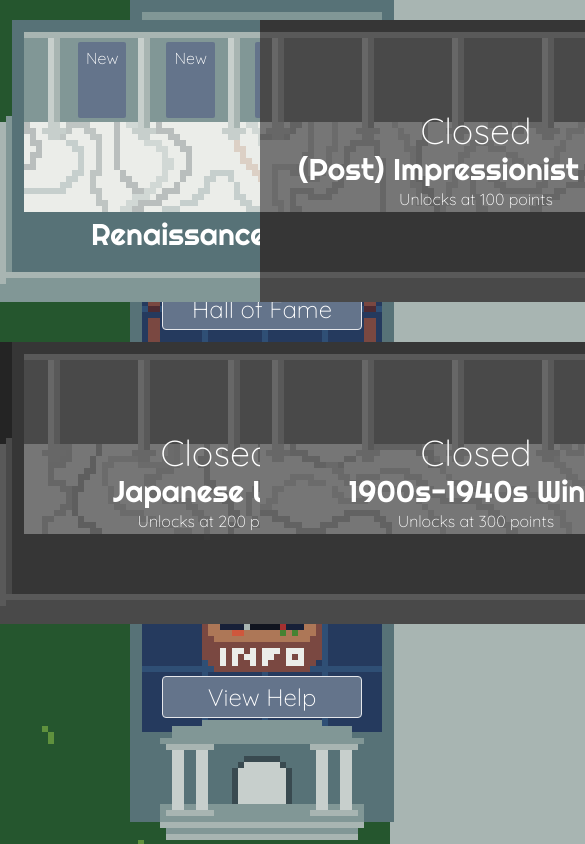
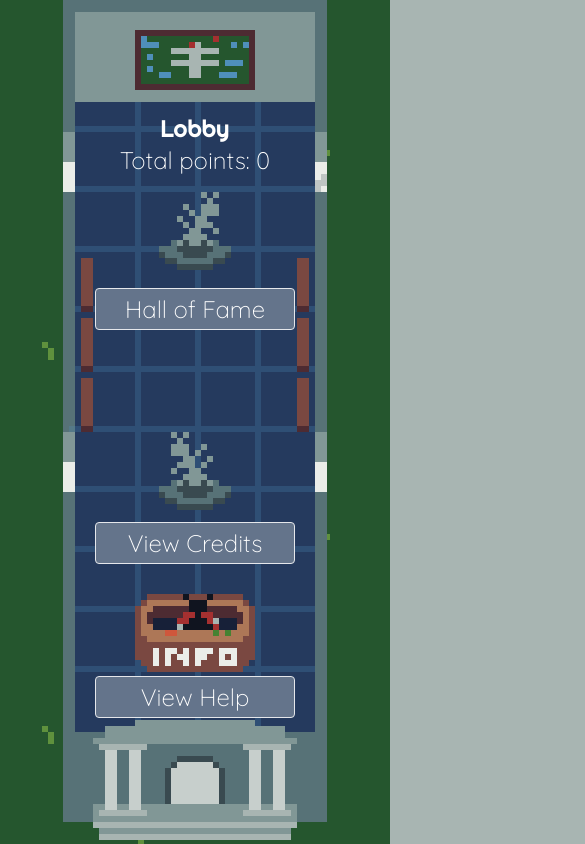
Before and after one commit to b-kelly/ludum-dare-54, a SvelteKit app: page /view in a window 390 px wide. Shown: the top 844 px of the page, 585 px wide, since content can reach past the window. Built offline with nearby package versions, Linux system fonts and the light colour scheme.

Commit message:
responsive cleanup

```diff
--- a/src/routes/intro/+page.svelte
+++ b/src/routes/intro/+page.svelte
@@ -1,19 +1,20 @@
 <div
-	class="bg-slate-700 text-white h-screen w-screen flex flex-col justify-center content-center gap-8 mx-auto max-w-screen-lg"
+	class="bg-slate-700 text-white h-screen w-screen flex flex-col justify-center content-center gap-8 mx-auto max-w-screen-lg px-4 text-center"
 >
 	<h1 class="bm-page-title text-center text-4xl font-headings">Welcome to your new museum!</h1>
-	<p class="text-center w-1/2 mx-auto">
+	<p>
 		As a very well-traveled bug, you've long lamented the lack of beautiful art available to you and
 		your fellow bugs.
 	</p>
-	<p class="text-center w-1/2 mx-auto">
+	<p>
 		So you started a museum! You might notice it's looking pretty empty, but that's okay, it's your
 		job to fill it with new art.
 	</p>
-	<p class="text-center w-1/2 mx-auto">
-		Using your memory of the paintings you've seen on your travels (don't worry, you'll be able to see them on screen!), you will create faithful (albeit
-		very tiny) reproductions to display on the walls.
+	<p>
+		Using your memory of the paintings you've seen on your travels (don't worry, you'll be able to
+		see them on screen!), you will create faithful (albeit very tiny) reproductions to display on
+		the walls.
 	</p>
 
-	<a href="/view" class="text-center w-1/2 mx-auto">Go to my museum</a>
+	<a href="/view">Go to my museum</a>
 </div>
--- a/src/routes/view/+page.svelte
+++ b/src/routes/view/+page.svelte
@@ -20,7 +20,7 @@
 	{#each wings as wing, i}
 		<div class="wing wing-{i + 1}">
 			{#if $gameScore >= wing.unlockReq}
-				<div class="flex align-top {(i==0 || i==2) ? "ml-11" : "ml-1"}">
+				<div class="flex align-top {i == 0 || i == 2 ? 'ml-11' : 'ml-1'}">
 					{#each wing.paintings as painting}
 						{#if $gameState.finishedPaintings[painting]}
 							<a href="/view/painting?painting={painting}" class="painting">
@@ -54,10 +54,13 @@
 	<div slot="body">bar</div>
 </Modal>
 
-<style>
+<style lang="postcss">
 	.museum {
-		@apply grid grid-flow-dense w-full justify-center;
-		grid-template-columns: repeat(3, minmax(0, max-content));
+		@apply lg:grid lg:grid-flow-dense lg:justify-center lg:items-start
+			flex flex-col overflow-auto items-center gap-y-5;
+		grid-template-columns: repeat(3, minmax(auto, max-content));
+		grid-template-rows: 282px; /* TODO hardcoded */
+
 		background-image: url('/sprites/grass.png');
 	}
 
@@ -66,13 +69,13 @@
 			flex flex-col;
 		background-image: url('/sprites/lobby.png');
 		grid-column: 2;
-		height: 840px;
+		min-height: 840px;
 		width: 264px;
 	}
 
 	.wing {
-		@apply p-4 bg-no-repeat relative;
-		height: 282px;
+		@apply bg-no-repeat relative;
+		min-height: 282px;
 		width: 432px;
 		padding: 18px 32px;
 		margin-top: 20px;
@@ -88,12 +91,10 @@
 
 	.wing-3 {
 		background-image: url('/sprites/wing-3.png');
-		margin-top: -180px;
 	}
 
 	.wing-4 {
 		background-image: url('/sprites/wing-4.png');
-		margin-top: -180px;
 	}
 
 	.painting {
```
